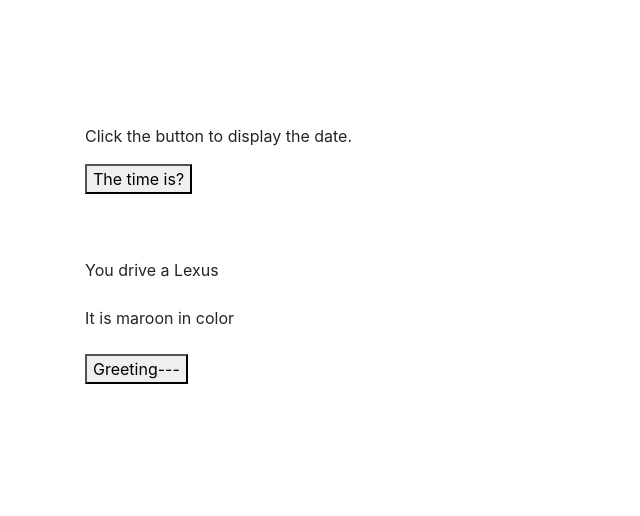
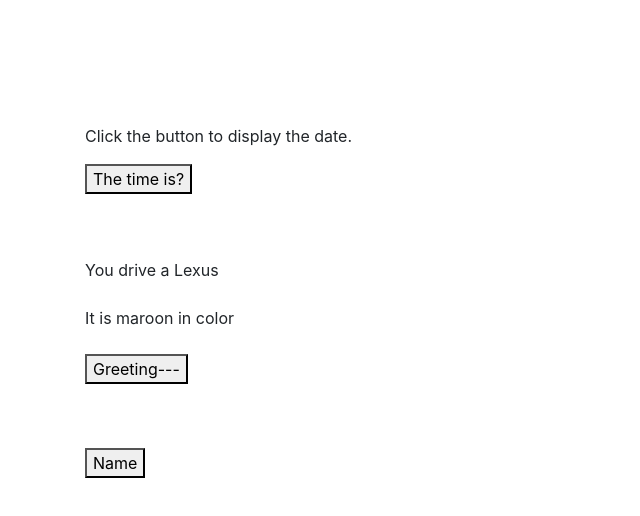
Before and after one commit to AnneMW/sos, a plain HTML site: page index.html in a window 1280 px wide. Shown: the whole page, without its empty margins (0-640 px from the left). Drawn offline with Linux system fonts and the light colour scheme.

Commit message:
add hello

```diff
--- a/index.html
+++ b/index.html
@@ -21,6 +21,10 @@
     <button onclick="getTime()">Greeting---</button>
     <br><br>
     <p id="greet"></p>
+    <br>
+    <button onclick="one()">Name</button>
+    <br>
+    <p id="two"></p>
 
 <script>
     function displayDate() {
@@ -47,6 +51,17 @@
       document.getElementById("greet").innerHTML = greeting;
     };
 
+    function one() {
+      var text;
+      var person = prompt("Please enter your name");
+      if (person == null || person == "") {
+        text = "You cancelled Prompt.";
+      } else {
+        text = "Hello\n" + person +"\nHow are you doing?";
+      }
+      document.getElementById("two").innerHTML = text;
+    }
+
 
 
 
```
